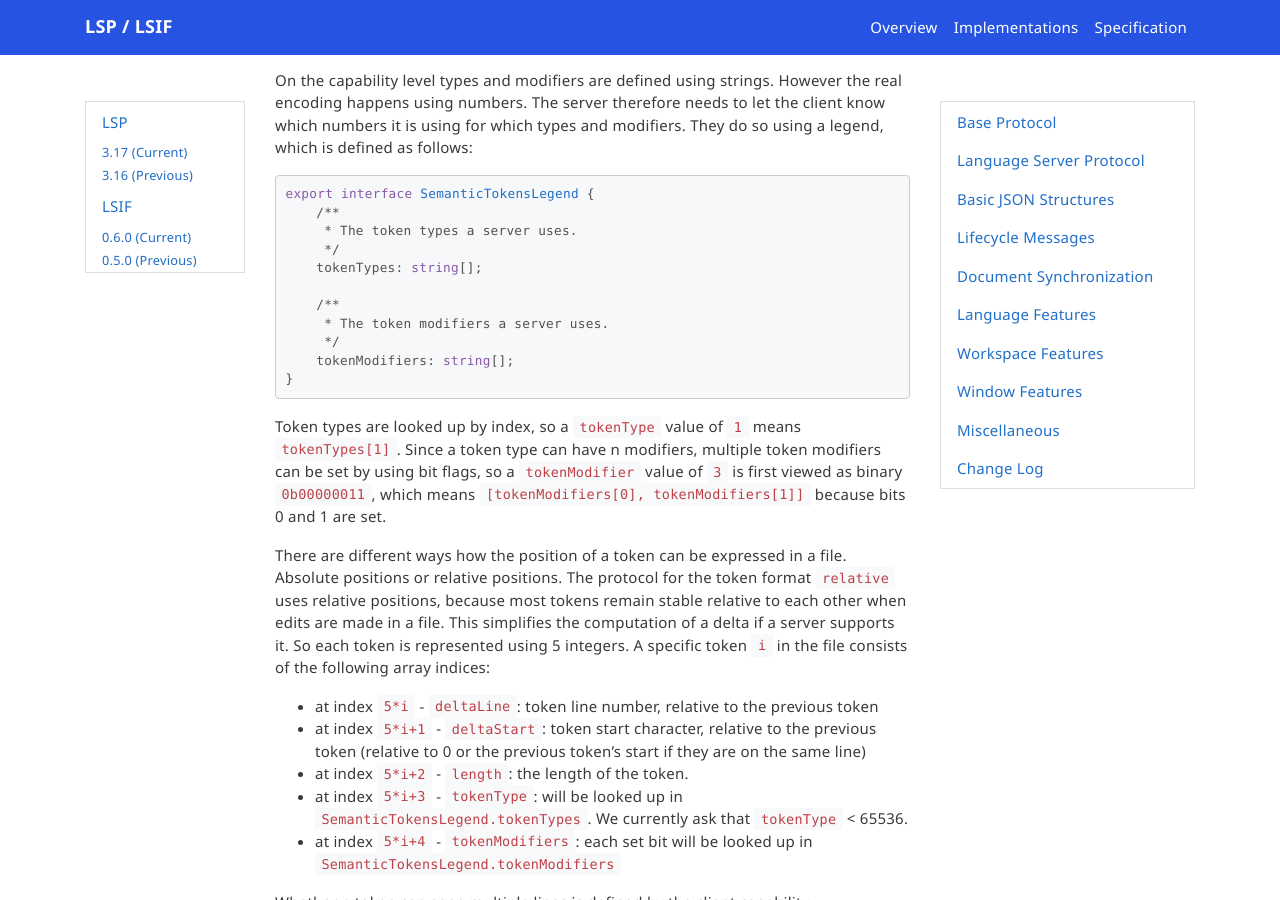
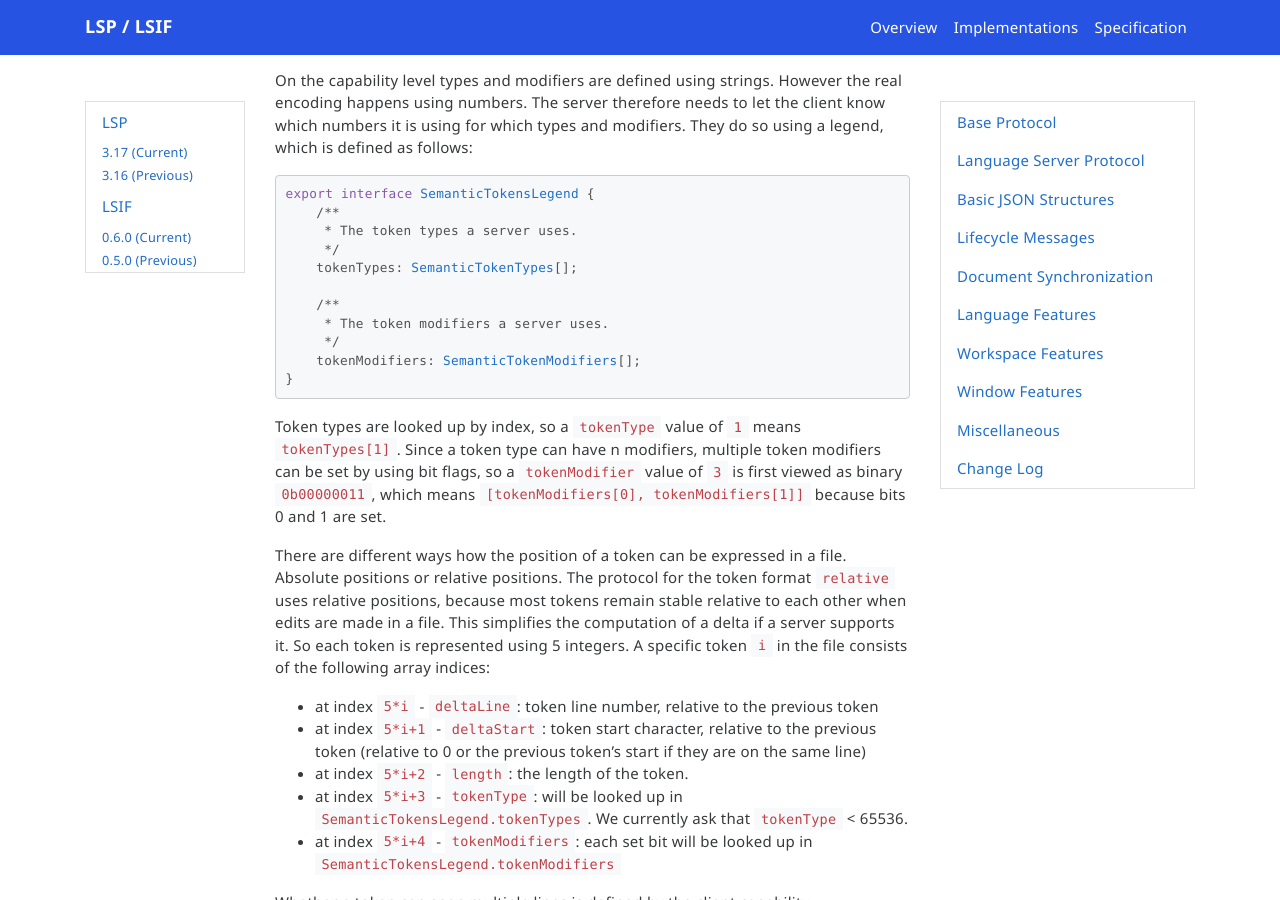
Before and after one commit to microsoft/language-server-protocol, a Jekyll site: the page built from _specifications/lsp/3.17/specification.md, in a window 1280 px wide and 900 px high, scrolled down 118640 px. Built offline with Jekyll 4.4.1, drawn with Linux system fonts in a browser that asks for light colours; nearby versions of some CDN libraries; emoji names are drawn with the system emoji font; comment, search, counter and statistics services are not loaded.

Commit message:
SemanticTokensLegend uses enums
Fixes #1503.

````diff
--- a/_specifications/lsp/3.17/language/semanticTokens.md
+++ b/_specifications/lsp/3.17/language/semanticTokens.md
@@ -85,12 +85,12 @@ export interface SemanticTokensLegend {
 	/**
 	 * The token types a server uses.
 	 */
-	tokenTypes: string[];
+	tokenTypes: SemanticTokenTypes[];
 
 	/**
 	 * The token modifiers a server uses.
 	 */
-	tokenModifiers: string[];
+	tokenModifiers: SemanticTokenModifiers[];
 }
 ```
 
````
